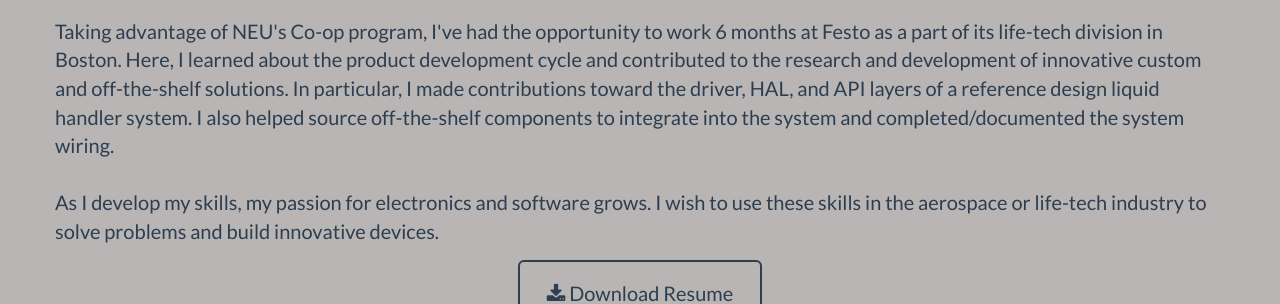
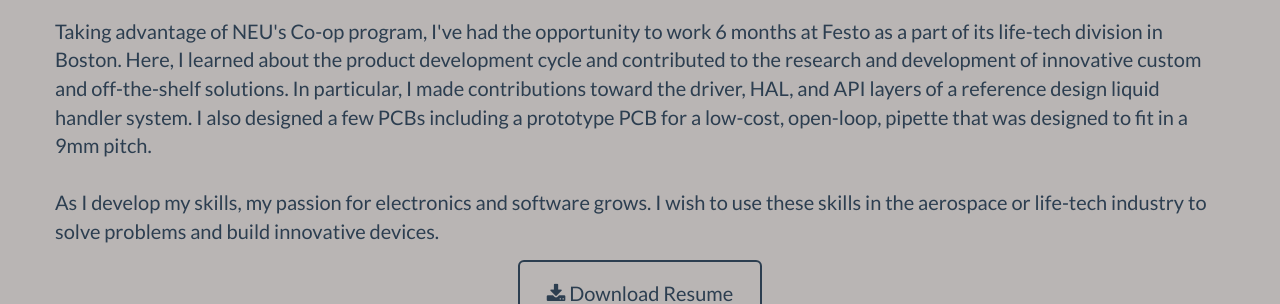
Before and after one commit to jalessio10/jalessio10.github.io, a Jekyll site: the page built from _posts/2014-07-18-project-1.markdown, in a window 1280 px wide and 900 px high, scrolled down 2002 px. Shown: the part 241-545 px from the top of the window. Built offline with Jekyll 4.4.1, drawn with Linux system fonts in a browser that asks for light colours.

Commit message:
edited about

```diff
--- a/_includes/about.html
+++ b/_includes/about.html
@@ -23,7 +23,7 @@
                         <br> <br>
                         Taking advantage of NEU's Co-op program, I've had the opportunity to work 6 months at Festo as a part of its life-tech division in Boston. Here, I learned about the product development cycle
                         and contributed to the research and development of innovative custom and off-the-shelf solutions. In particular, I made contributions toward the driver, HAL, and API layers of a reference design
-                        liquid handler system. I also helped source off-the-shelf components to integrate into the system and completed/documented the system wiring.
+                        liquid handler system. I also designed a few PCBs including a prototype PCB for a low-cost, open-loop, pipette that was designed to fit in a 9mm pitch.
                         <br> <br>
                         As I develop my skills, my passion for electronics and software grows. I wish to use these skills in the aerospace or life-tech industry to solve problems and build innovative devices. <br>
                     </p-ab>
```
